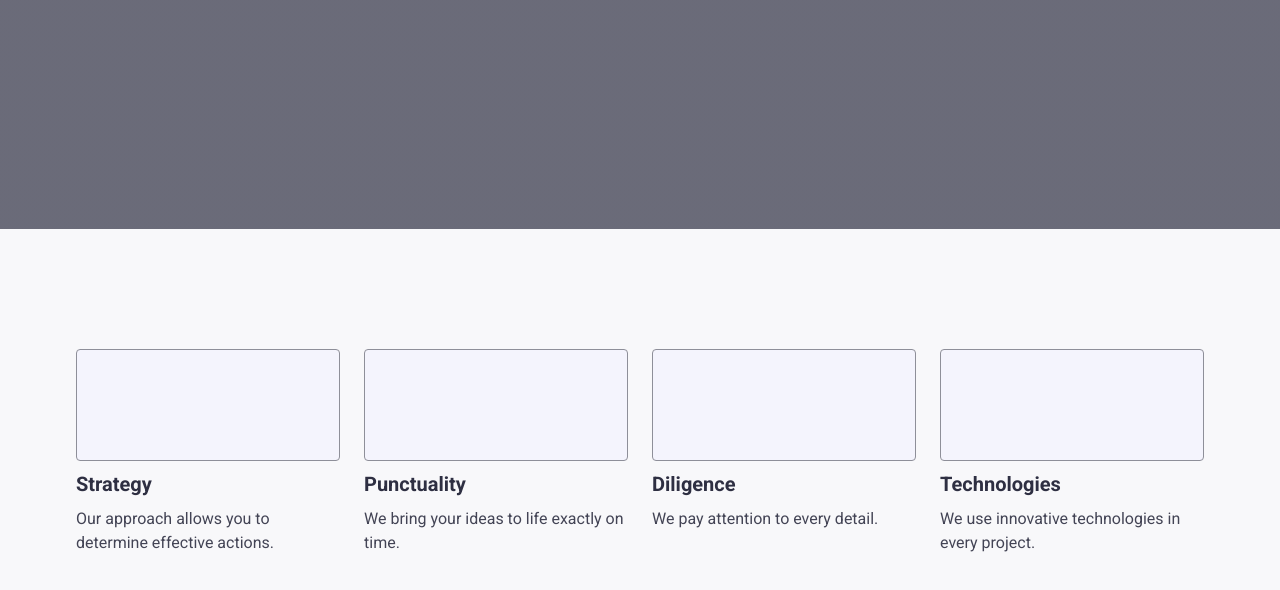
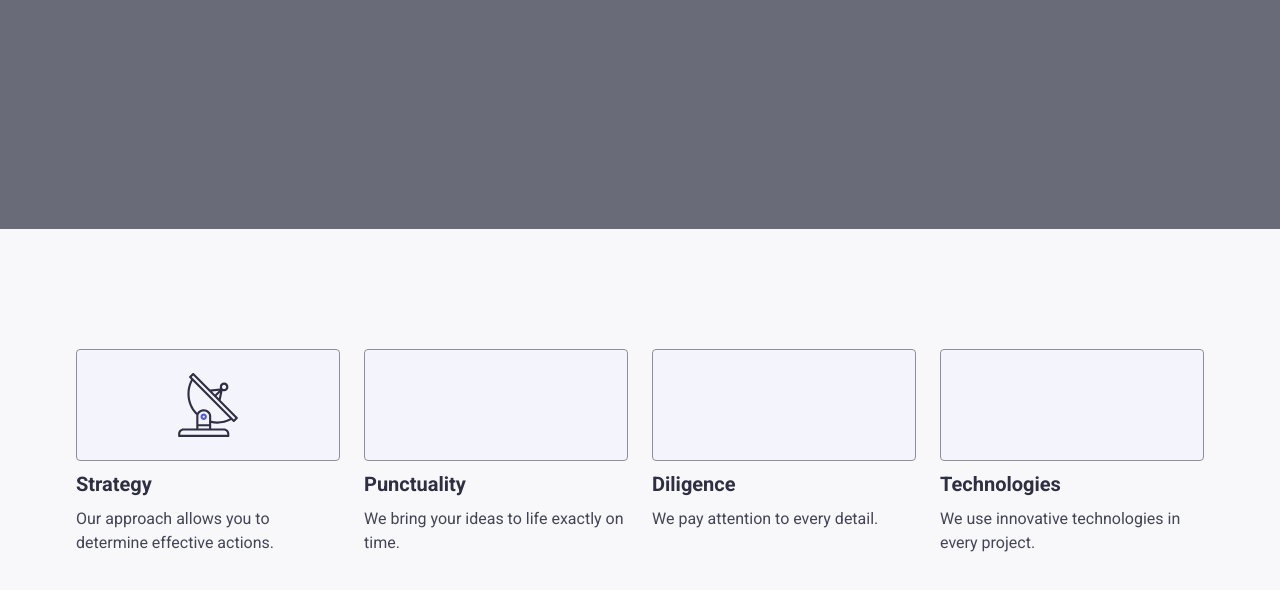
Before and after one commit to hip777-art/goit-markup-hw-04, a plain HTML site: page index.html in a window 1280 px wide. Shown: the part 430-1020 px from the top of the page. Drawn offline with Linux system fonts and the light colour scheme.

Commit message:
Update index.html

```diff
--- a/index.html
+++ b/index.html
@@ -50,7 +50,7 @@
         <ul class="list-benefits">
           <li class="item-benefits">
             <div class="icon-benefits">
-              <svg width="64" height="64"><use href="./images/icon-antenna"></use></svg>
+              <svg width="64" height="64"><use href="./images/icons.svg#icon-antenna"></use></svg>
             </div>
             <h3 class="title-benefits">Strategy</h3>
             <p class="text-benefits">Our approach allows you to determine effective actions.</p>
```
